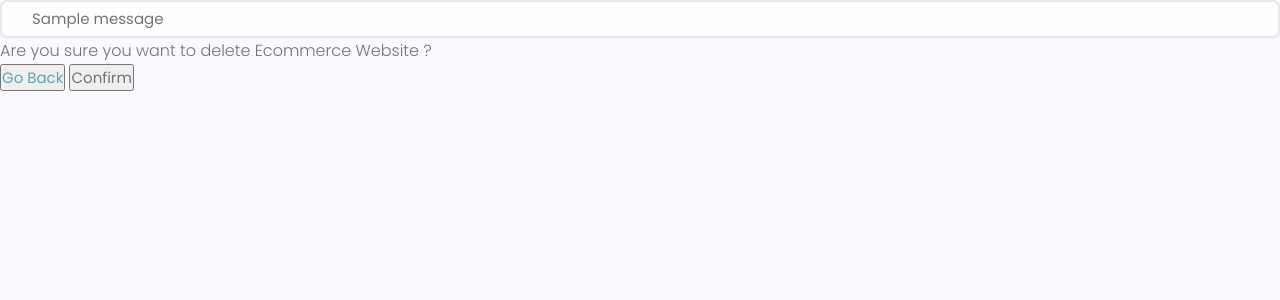
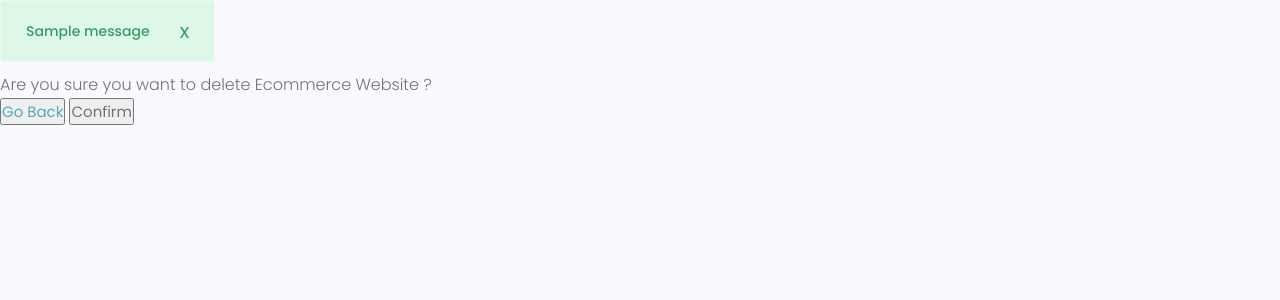
Before and after one commit to hamroz/profile-for-devs, a Django app: page /projects/delete-project/2dba939a-ab2a-4752-907f-fbd03904e25d/ in a window 1280 px wide. Shown: the part 77-377 px from the top of the page. Run offline with Django 3.2, Linux system fonts and the light colour scheme; a user stored in the database is signed in; data comes from the database, SQL or seed files in the repository; both versions use the stored data as it was after the commit; one stand-in notice (Sample message) is shown; some libraries are stand-ins or nearby versions.

Commit message:
few adjusments

```diff
--- a/templates/main.html
+++ b/templates/main.html
@@ -25,12 +25,24 @@
 
     {% if messages %}
 
-    <ul class="messages">
+    <!-- <ul class="messages">
         {% for message in messages %}
         <li {% if message.tags %} class="{{message.tags}}" {% endif %}>{{ message }}</li>
         {% endfor %}
+    </ul> -->
 
-    </ul>
+    {% if messages %}
+
+    {% for message in messages %}
+
+    <div class="alert alert--{{message.tags}}">
+        <p class="alert__message">{{message}}</p>
+        <button class="alert__close">x</button>
+    </div>
+
+    {% endfor %}
+
+    {% endif %}
 
     {% endif %}
 
```
Also changed, not shown: static/uikit/app.js (+12 -1 lines), users/forms.py (+4 -3 lines), users/templates/users/login_register.html (+12 -0 lines), db.sqlite3.
